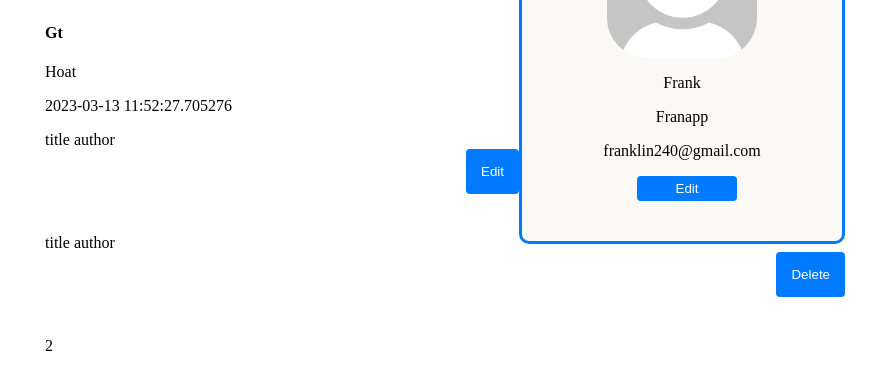
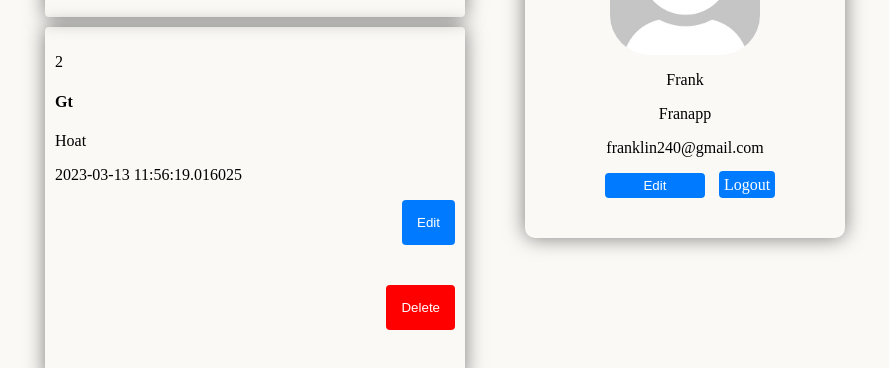
Before and after one commit to PyJim/myBooks, a Flask app: a page that uses templates/user.html in a window 1280 px wide. Shown: the part 415-783 px from the top of the page, without its empty margins (195-1084 px from the left). Run offline with Flask 2, Linux system fonts and the light colour scheme; data comes from the database, SQL or seed files in the repository; both versions use the stored data as it was after the commit.

Commit message:
done styling

```diff
--- a/static/css/edit.css
+++ b/static/css/edit.css
@@ -76,5 +76,5 @@
 }
 
 a:hover {
-    background-color: #9077ed;
+    background-color: aqua;
 }
--- a/static/css/user.css
+++ b/static/css/user.css
@@ -2,26 +2,26 @@
 body {
     max-width: 800px;
     margin: 0 auto;
+    background-color:  #FAF9F6;
   }
 
   /* Set the display of the profile and book divs to inline-block */
   .profile, .number {
-    display: inline-block;
     vertical-align: top;
-    border: 3px solid  #007bff;
+    margin-top: 10px;
   }
 
   /* Set the width of the profile div */
   .profile {
     width: 40%;
     border-radius: 10px;
-    border: 3px solid  #007bff;
     text-align: center;
     float: right;
     margin-top: 200px;
     position: sticky;
     top: 0;
-       background-color: #FAF9F6;
+    background-color: #FAF9F6;
+    box-shadow: 0 0 20px rgba(0, 0, 0, 0.5); /* add box-shadow */
 
   }
 
@@ -35,14 +35,13 @@
 
 
   /* Set the border for each book div */
-  .book-container .number {
+  .book-container{
     padding: 10px;
     margin-bottom: 20px;
     border-radius: 10px;
     color:  #007bff;
     max-width: 50%;
     background-color: #FAF9F6;
-    box-shadow: #030303;
 
   }
 
@@ -156,6 +155,8 @@
     margin-left: 40px;
 }
 .number{
-    border: 3px solid   #007bff;
     width: 50%;
+    border-radius: 4px;
+    padding: 10px 10px 10px;
+    box-shadow: 0 0 20px rgba(0, 0, 0, 0.5); /* add box-shadow */
 }
--- a/templates/edit_book.html
+++ b/templates/edit_book.html
@@ -4,6 +4,7 @@
     <meta charset="UTF-8">
     <meta http-equiv="X-UA-Compatible" content="IE=edge">
     <meta name="viewport" content="width=device-width, initial-scale=1.0">
+    <link rel="stylesheet" type="text/css" href="{{ url_for('static', filename='css/login.css') }}">
     <title>edit book</title>
 </head>
 <body>
@@ -22,8 +23,7 @@
         <input type="text" name="author" value='{{ author }}'>
 
         <button type="submit">Save changes</button>
+        <a href="/{{user[2]}}">Return</a>
     </form>
-    <br>
-    <a href="/{{user[2]}}">Return</a>
 </body>
 </html>
--- a/templates/edit_user_profile.html
+++ b/templates/edit_user_profile.html
@@ -32,10 +32,8 @@
         <input type="password" name="current_password">
         <br>
         <button type="submit">Save changes</button>
+        <a id="Return" href="/{{user[2]}}">Return</a>
     </form>
-
-    <a href="/{{user[2]}}"><button type="submit">Return</button></a>
-
 
 
 
--- a/templates/user.html
+++ b/templates/user.html
@@ -8,7 +8,9 @@
     <title>{{ current_user[1] }}</title>
 </head>
 <body>
+<div class="center">
     <h1>Welcome {{ current_user[1] }}</h1>
+
 
     <div class="profile">
         <img src="/static/images/dummy-profile-pic.png" width="15%" height="auto" alt="dummy profile photo">
@@ -16,41 +18,40 @@
         <p>{{ current_user[2] }}</p>
         <p>{{ current_user[3] }}</p>
         <a href="/edit_user"><button type="submit">Edit</button></a>
+        <a href="/logout" class="logout-link">Logout</a>
     </div>
     {% for i in range(length) %}
-        <div class={{number}}>
+        <div class=number>
             <p>{{i+1}}</p>
-            <img src="#" alt="book image">
             <h4>{{ titles[i] }}</h4>
             <p>{{ authors[i] }}</p>
             <p>{{ dates[i] }}</p>
 
             <form action="{{ url_for("edit_book") }}" method="post">
-                <label for="title">title</label>
+                <label for="title"></label>
                 <input type="text" name="title" value='{{ titles[i] }}' readonly>
 
-                <label for="author">author</label>
+                <label for="author"></label>
                 <input type="text" name="author" value='{{ authors[i] }}' readonly>
 
                 <button type="submit">Edit</button>
             </form>
 
             <form action="{{ url_for("delete_book") }}" method="post">
-                <label for="title">title</label>
+                <label for="title"></label>
                 <input type="text" name="title" value='{{ titles[i] }}' readonly>
 
-                <label for="author">author</label>
+                <label for="author"></label>
                 <input type="text" name="author" value='{{ authors[i] }}' readonly>
 
-                <button type="submit">Delete</button>
+                <button id="del" type="submit">Delete</button>
             </form>
 
         </div>
     {% endfor %}
     <div class="buttons-container">
         <a href="/add" class="add-link">Add Book</a>
-        <br>
-        <a href="/logout" class="logout-link">Logout</a>
     </div>
+</div>
 </body>
 </html>
```
Also changed, not shown: bookshop.db, static/css/login.css (line endings or trailing spaces).
